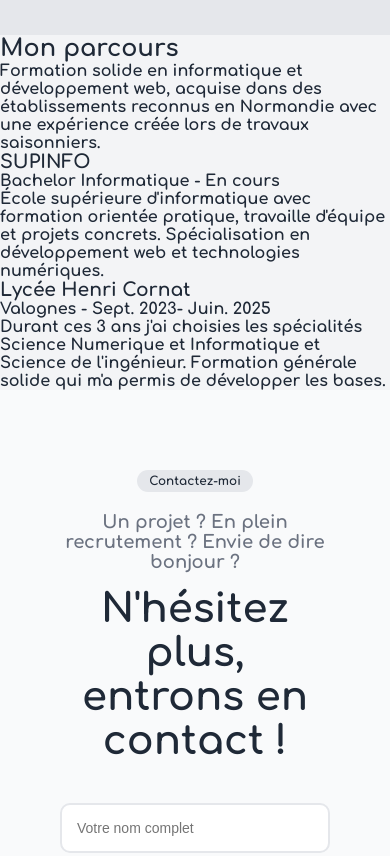
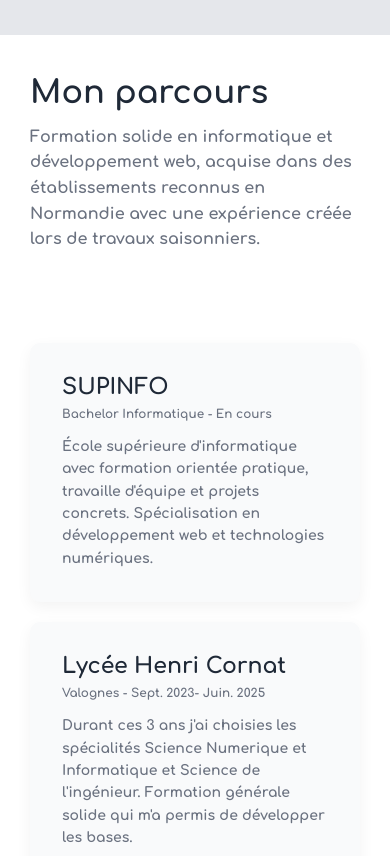
Before and after one commit to Physiccc09/Khylian-portfolio, a plain HTML site: page index.html in a window 390 px wide. Shown: the part 3800-4656 px from the top of the page. Drawn offline with nearby package versions, Linux system fonts and the light colour scheme.

Commit message:
school section css
Added education section with responsive design.

```diff
--- a/styles/style.css
+++ b/styles/style.css
@@ -248,6 +248,17 @@ a {
 	text-align: center;
 	color: #1f2937;
 }
+
+
+
+
+
+
+
+
+
+
+
 .passions {
 	padding: 80px 60px;
 	background: #e5e7eb;
@@ -347,10 +358,80 @@ a {
 	font-weight: 600;
 }
 */
+
+.education {
+    padding: 80px 60px;
+    display: flex;
+    gap: 60px;
+    background: white;
+}
+
+.education-left {
+    width: 45%;
+}
+
+.education-left h2 {
+    font-size: 32px;
+    margin-bottom: 15px;
+    font-weight: 500;
+}
+
+.education-left p {
+    color: #6b7280;
+    margin-bottom: 30px;
+    line-height: 1.6;
+}
+
+.education-right {
+    width: 55%;
+    display: flex;
+    flex-direction: column;
+    gap: 20px;
+}
+
+.education-card {
+    background: #f9fafb;
+    padding: 30px;
+    border-radius: 10px;
+    border: 2px solid transparent;
+    transition: all 0.3s ease;
+    box-shadow: 0 5px 15px rgba(0,0,0,0.05);
+}
+
+.education-card:hover {
+    border-color: #1f2937;
+    transform: translateY(-5px);
+    box-shadow: 0 10px 20px rgba(0,0,0,0.1);
+}
+
+.education-card h3 {
+    font-size: 22px;
+    margin-bottom: 8px;
+    font-weight: 600;
+}
+
+.education-card .meta {
+    display: block;
+    font-size: 12px;
+    color: #6b7280;
+    margin-bottom: 15px;
+    font-weight: 600;
+}
+
+.education-card p:not(.meta) {
+    color: #6b7280;
+    font-size: 14px;
+    line-height: 1.6;
+}
+
+
+
+
+
 .contact {
 	padding: 80px 60px;
 	text-align: center;
-	background: #f9fafb;
+	background: #e5e7eb;
 }
 .contact .badge {
 	background: #e5e7eb;
@@ -359,7 +440,7 @@ a {
 .contact h3 {
 	font-size: 18px;
 	margin-bottom: 15px;
-	color: #6b7280;
+	color: #e5e7eb;
 	font-weight: 500;
 }
 .contact h2 {
@@ -439,6 +520,15 @@ a {
 	body {
 		padding-top: 140px;
 	}
+    .education {
+        flex-direction: column;
+        padding: 40px 30px;
+    }
+
+    .education-left, .education-right {
+        width: 100%;
+    }
+
 	.navbar {
 		padding: 20px 30px;
 		flex-direction: column;
```
